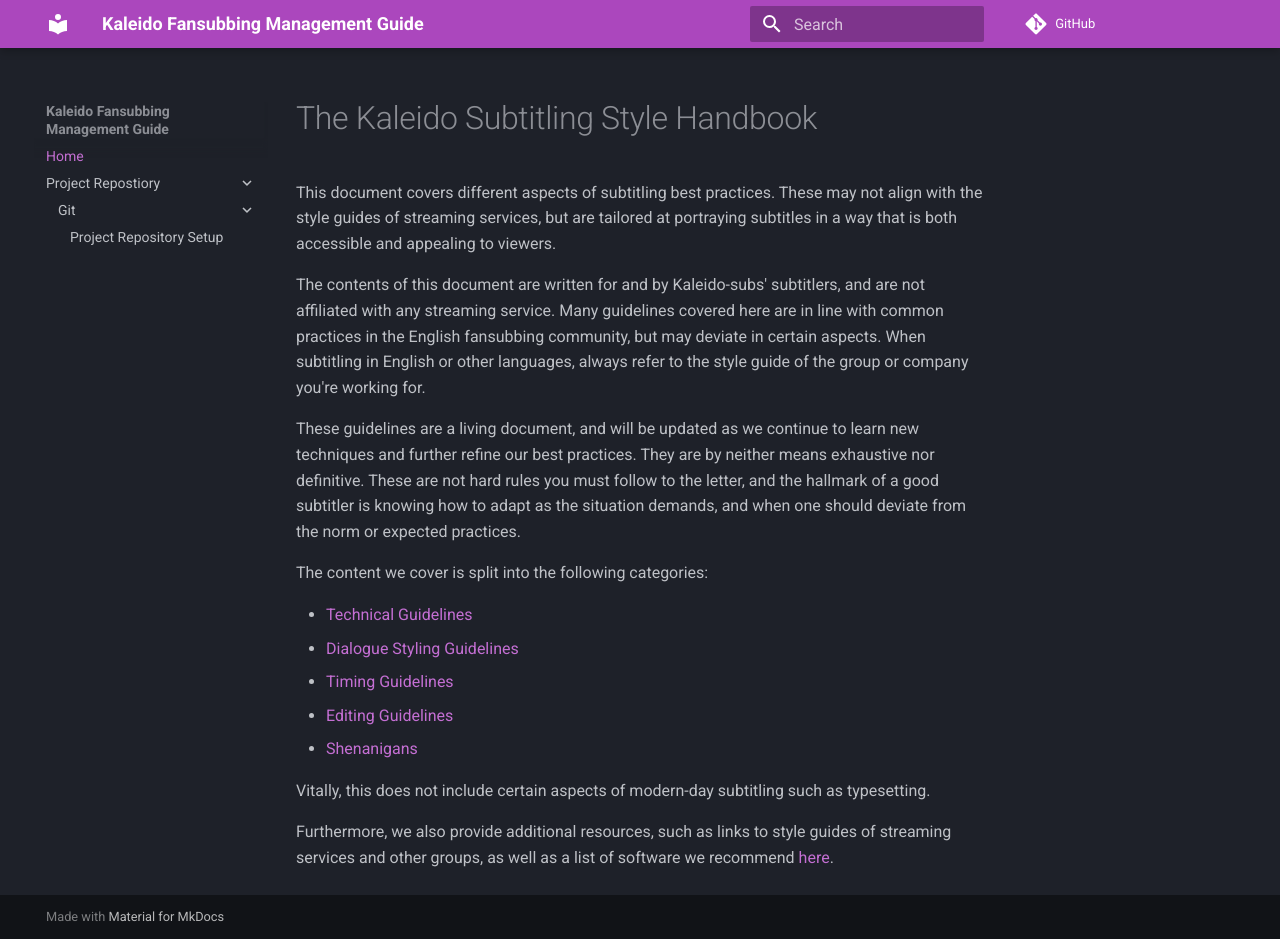
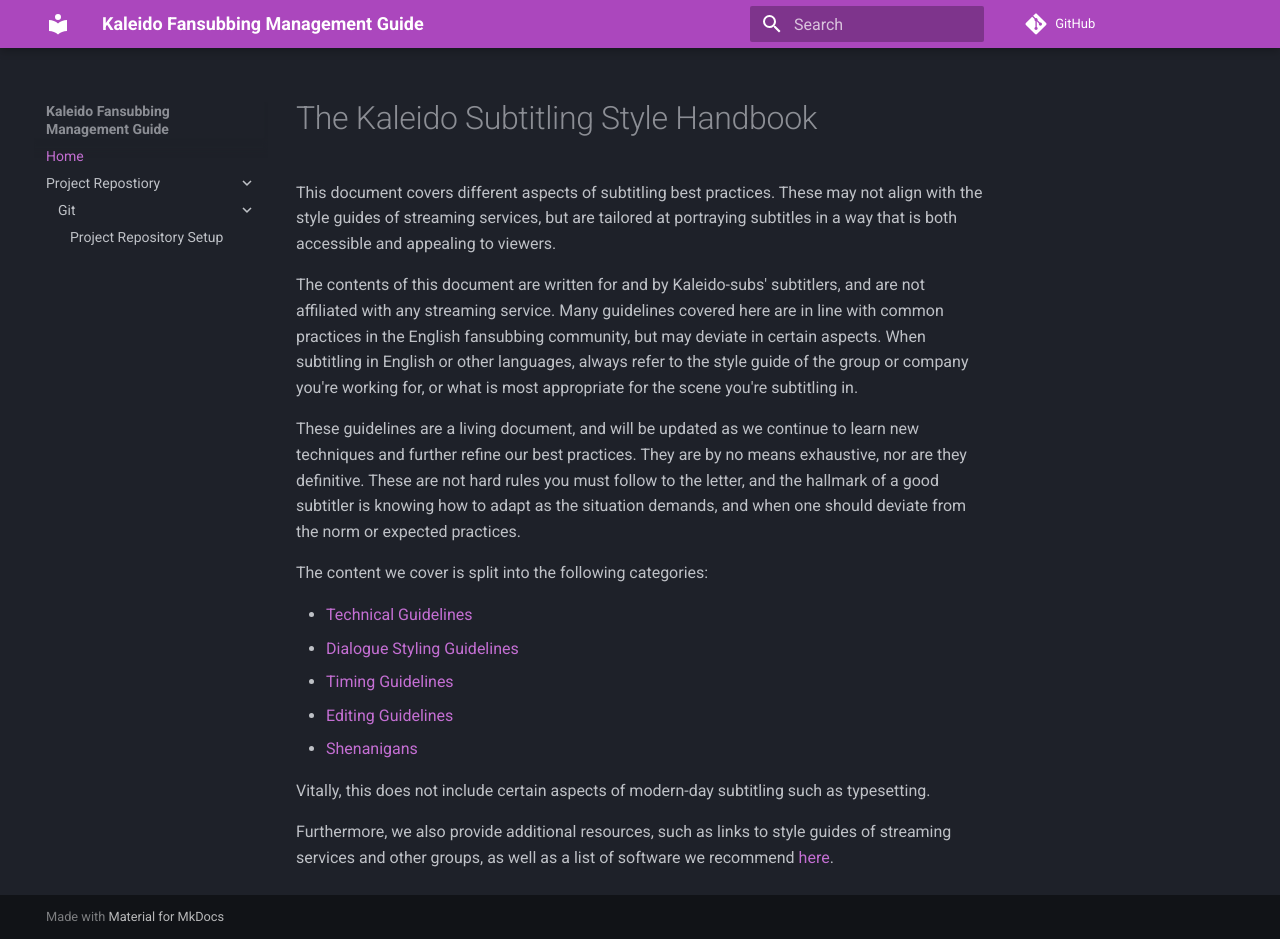
Before and after one commit to Kaleido-subs/style-guide, an MkDocs documentation site: the page built from docs/index.md, in a window 1280 px wide and 939 px high. Built offline with MkDocs 1.6.1 and Material for MkDocs 9.7.7, drawn with Linux system fonts in a browser that asks for light colours; comment, search, counter and statistics services are not loaded.

Commit message:
Add small bit about scene you're subtitling in

```diff
--- a/docs/index.md
+++ b/docs/index.md
@@ -11,12 +11,13 @@
 in the English fansubbing community,
 but may deviate in certain aspects.
 When subtitling in English or other languages,
-always refer to the style guide of the group or company you're working for.
+always refer to the style guide of the group or company you're working for,
+or what is most appropriate for the scene you're subtitling in.
 
 These guidelines are a living document,
 and will be updated as we continue to learn new techniques
 and further refine our best practices.
-They are by neither means exhaustive nor definitive.
+They are by no means exhaustive, nor are they definitive.
 These are not hard rules you must follow to the letter,
 and the hallmark of a good subtitler is knowing
 how to adapt as the situation demands,
```
